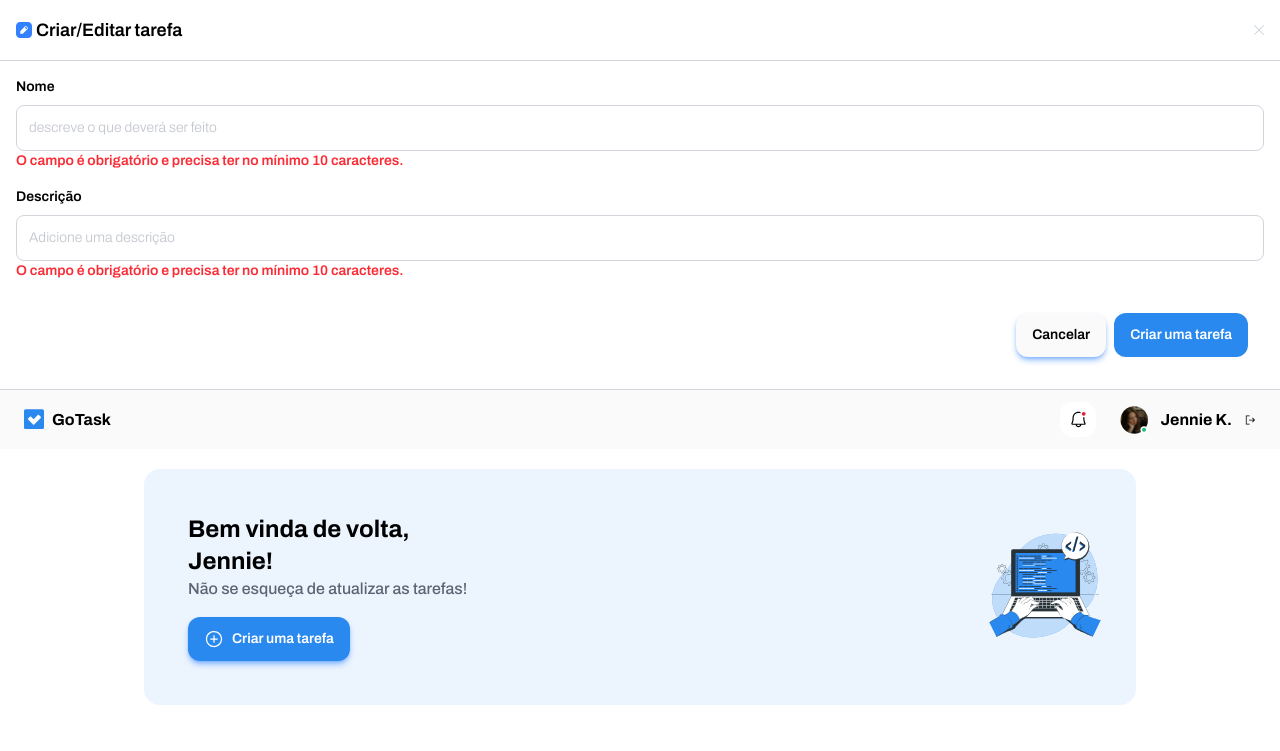
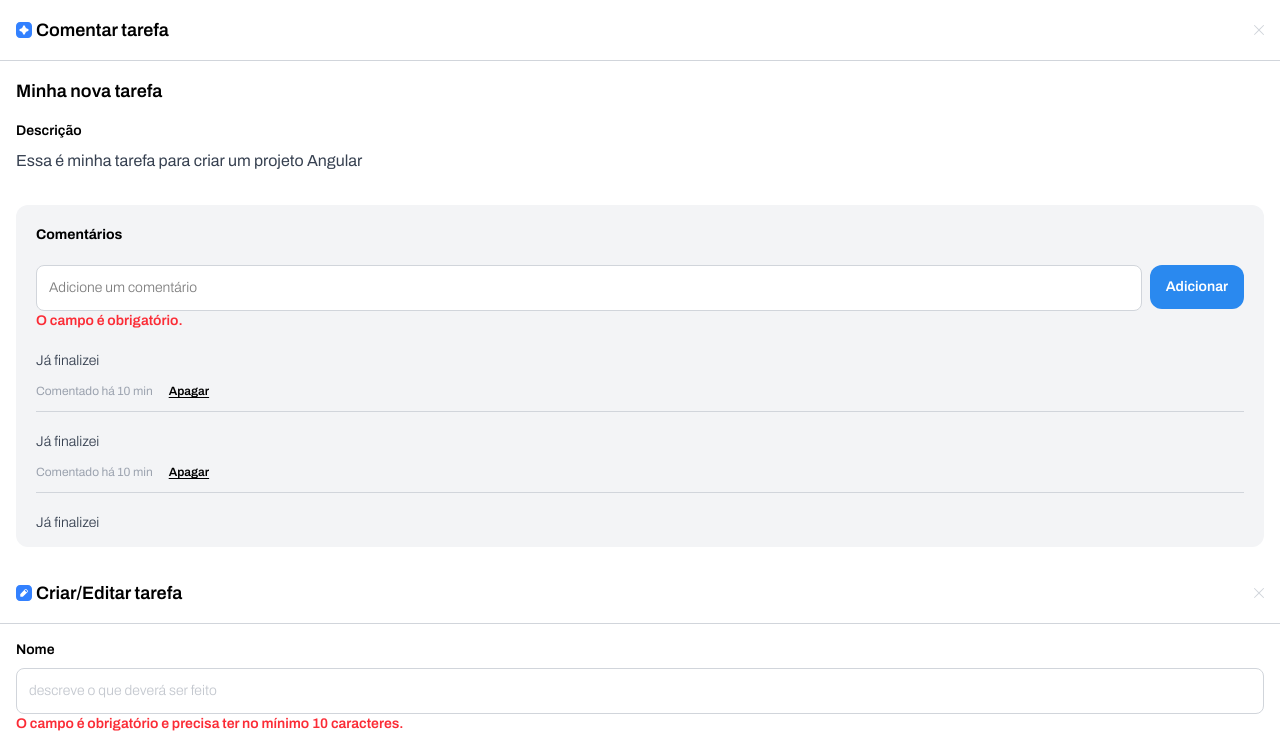
Before and after one commit to vandercosta/go-task, an Angular app: page / in a window 1280 px wide. Shown: the top 751 px of the page. Built offline with nearby package versions, Linux system fonts and the light colour scheme.

Commit message:
feat: implement TaskCommentsModalComponent layout

```diff
--- a/src/app/app.component.html
+++ b/src/app/app.component.html
@@ -1,3 +1,4 @@
+<app-task-comments-modal></app-task-comments-modal>
 <app-task-form-modal></app-task-form-modal>
 <div class="mx-auto max-w-7xl">
   <app-header></app-header>
--- a/src/app/components/task-comments-modal/task-comments-modal.component.html
+++ b/src/app/components/task-comments-modal/task-comments-modal.component.html
@@ -1,3 +1,90 @@
-<p>
-  task-comments-modal works!
-</p>
+<div class="rounded-xl overflow-scroll bg-white max-h-[500] scrollbar-hidden">
+  <div class="p-4 flex gap-1">
+    <img src="images/icon-task-star.svg" />
+    <h1 class="font-semibold text-lg">Comentar tarefa</h1>
+    <img class="ml-auto cursor-pointer" src="images/icon-close.svg" />
+  </div>
+  <div class="p-4 border-t border-[#D1D5DB]">
+    <h1 class="font-semibold text-lg mb-4">Minha nova tarefa</h1>
+    <p class="font-semibold text-sm mb-2">Descrição</p>
+    <p class="font-normal text-base text-[#374151]">
+      Essa é minha tarefa para criar um projeto Angular
+    </p>
+  </div>
+  <div class="p-4">
+    <div class="bg-[#F3F4F6] p-5 rounded-xl flex flex-col gap-5">
+      <div>
+        <p class="font-bold text-sm">Comentários</p>
+      </div>
+      <div class="flex items-start gap-2">
+        <div class="flex flex-col w-full">
+          <input
+            class="rounded-lg border border-[#D1D5DB] p-3 bg-white flex-1 text-sm font-light"
+            type="text"
+            placeholder="Adicione um comentário"
+          />
+          <p class="font-semibold text-sm text-red-500">
+            O campo é obrigatório.
+          </p>
+        </div>
+        <button
+          class="py-3 px-4 bg-[#2A89EF] text-white rounded-xl text-sm font-semibold cursor-pointer active:translate-y-1 transition-transform duration-75"
+        >
+          Adicionar
+        </button>
+      </div>
+      <div
+        class="flex flex-col gap-5 overflow-scroll max-h-44 scrollbar-hidden"
+      >
+        <!-- comentários  -->
+        <div class="flex flex-col gap-3 border-b border-[#D1D5DB]">
+          <div>
+            <p class="font-light text-sm text-[#374151]">Já finalizei</p>
+          </div>
+          <div class="flex gap-4 mb-3">
+            <p class="font-normal text-xs text-[#9CA3AF]">
+              Comentado há 10 min
+            </p>
+            <p
+              class="font-semibold text-xs underline underline-offset-2 cursor-pointer"
+            >
+              Apagar
+            </p>
+          </div>
+        </div>
+        <!-- comentários  -->
+        <div class="flex flex-col gap-3 border-b border-[#D1D5DB]">
+          <div>
+            <p class="font-light text-sm text-[#374151]">Já finalizei</p>
+          </div>
+          <div class="flex gap-4 mb-3">
+            <p class="font-normal text-xs text-[#9CA3AF]">
+              Comentado há 10 min
+            </p>
+            <p
+              class="font-semibold text-xs underline underline-offset-2 cursor-pointer"
+            >
+              Apagar
+            </p>
+          </div>
+        </div>
+        <!-- comentários  -->
+        <div class="flex flex-col gap-3">
+          <div>
+            <p class="font-light text-sm text-[#374151]">Já finalizei</p>
+          </div>
+          <div class="flex gap-4 mb-3">
+            <p class="font-normal text-xs text-[#9CA3AF]">
+              Comentado há 10 min
+            </p>
+            <p
+              class="font-semibold text-xs underline underline-offset-2 cursor-pointer"
+            >
+              Apagar
+            </p>
+          </div>
+        </div>
+      </div>
+    </div>
+  </div>
+</div>
```
Also changed, not shown: src/app/app.component.ts (+7 -1 lines).
